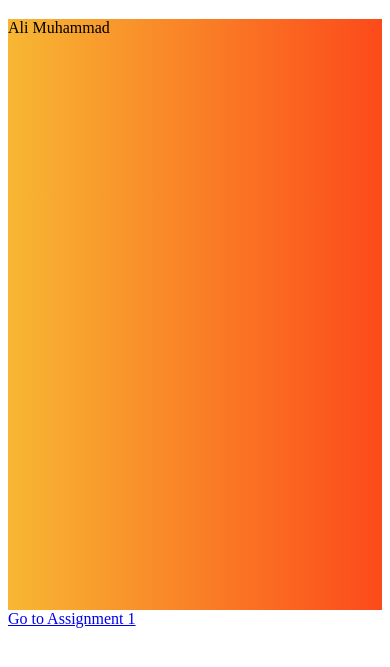
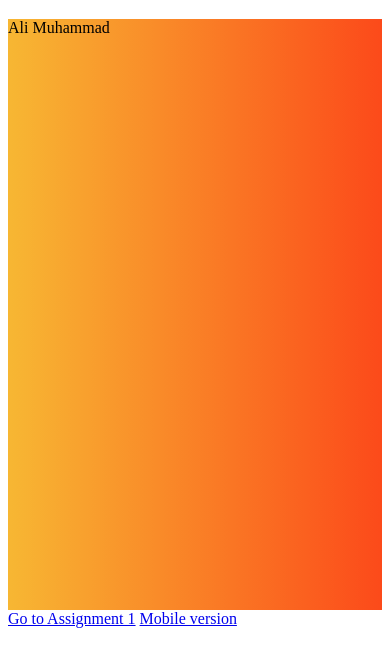
Before and after one commit to ali22458pp/Ali-Expert-Web-Design, a plain HTML site: page index.html in a window 390 px wide. Shown: the part 61-728 px from the top of the page. Drawn offline with Linux system fonts and the light colour scheme.

Commit message:
Mobile version link add in Index

```diff
--- a/index.html
+++ b/index.html
@@ -26,5 +26,6 @@ background: linear-gradient(to right, #f7b733, #fc4a1a); /* W3C, IE 10+/ Edge, F
     </div>
 
     <a href="assighment.html"> Go to Assignment 1</a>
+    <a href="Mobile version.html"> Mobile version</a>
 </body>
 </html>
```
